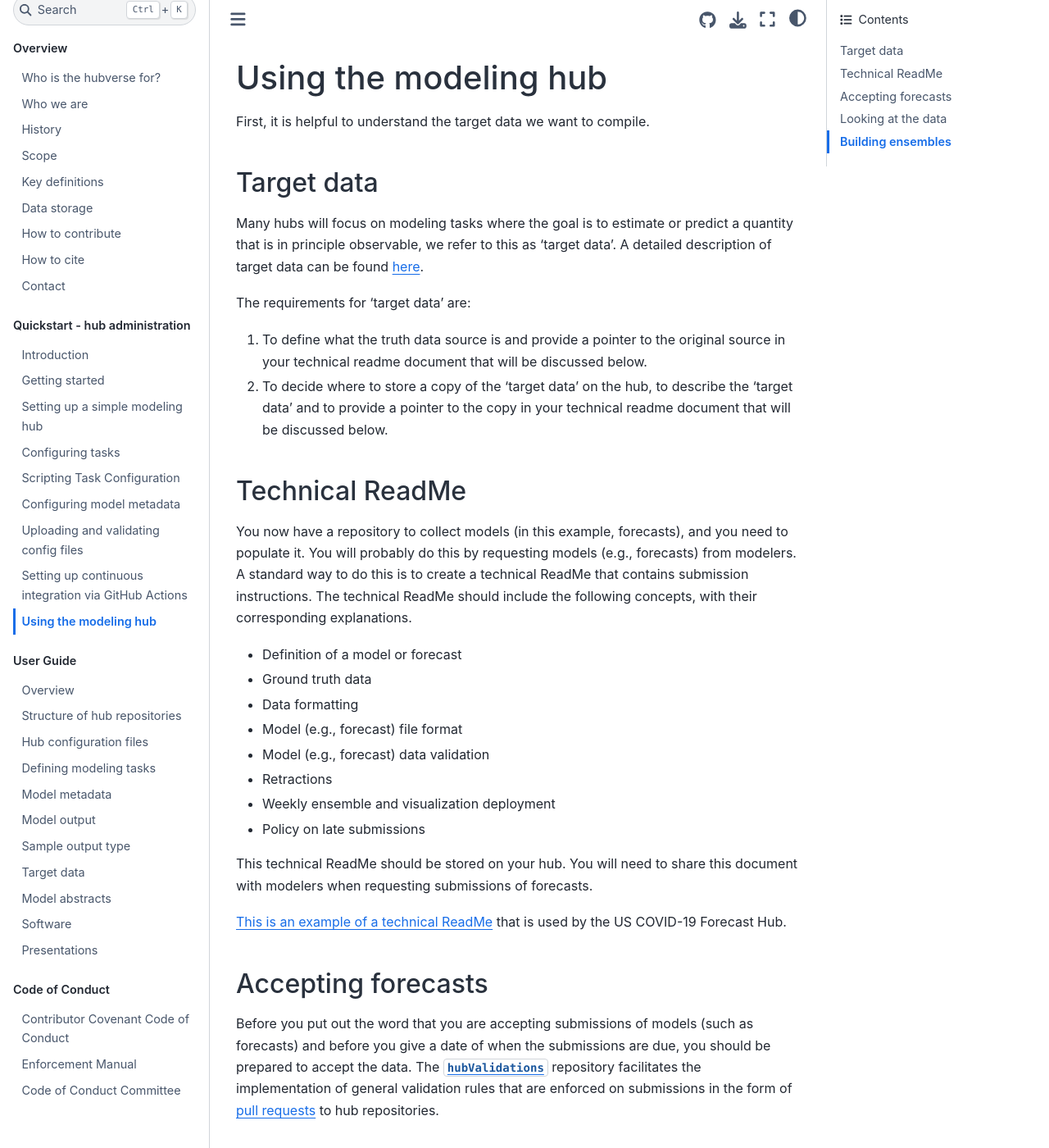
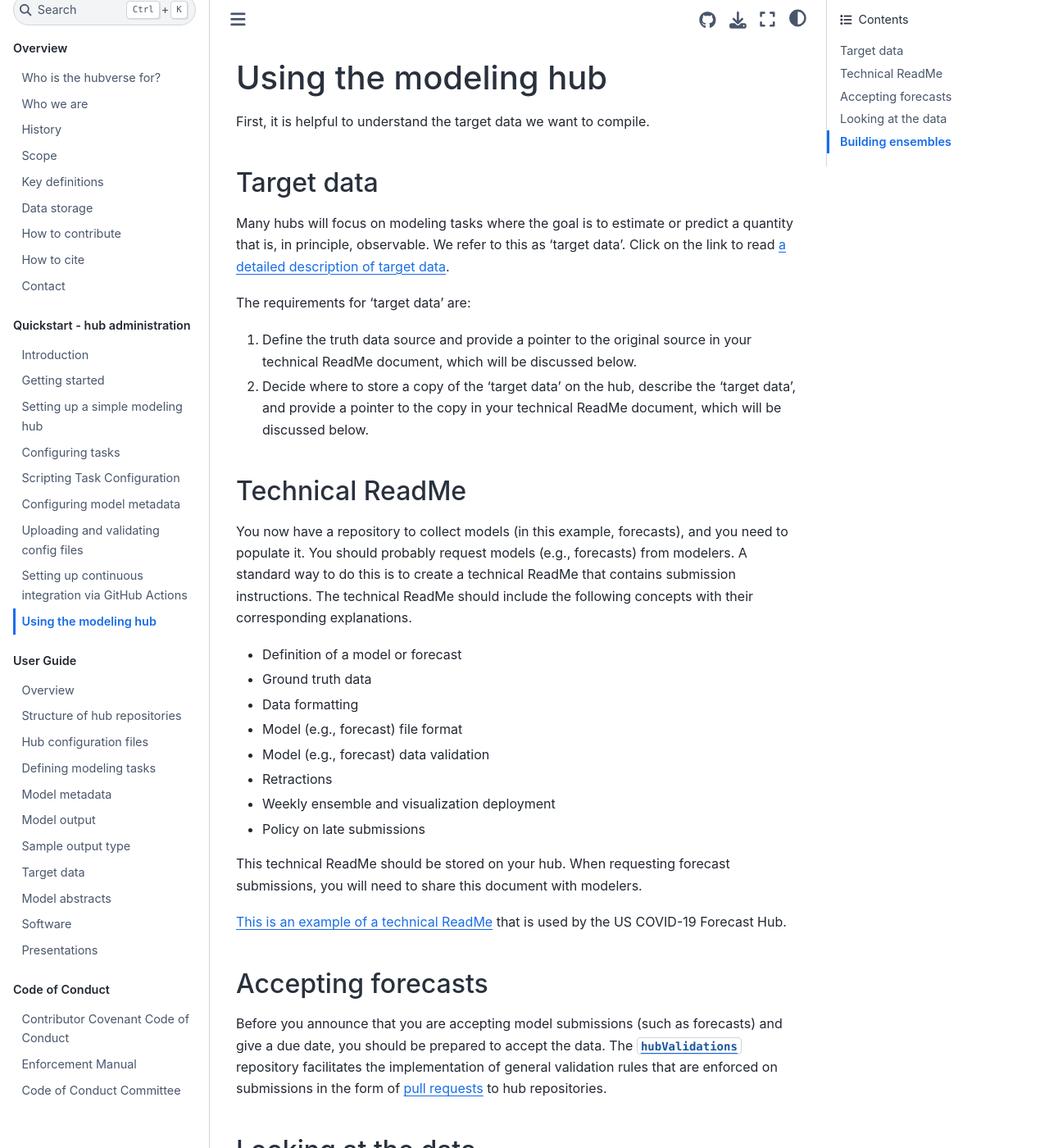
Before and after one commit to hubverse-org/hubDocs, a Sphinx documentation site: the page built from docs/source/quickstart-hub-admin/using-hub.md, in a window 1280 px wide and 1400 px high. Shown: the whole window at 82% size. Built offline with Sphinx 7.4.7 and the Sphinx Book theme 1.1.4, drawn with Linux system fonts in a browser that asks for light colours; comment, search, counter and statistics services are not loaded; some of the changed text lies outside the part shown.

Commit message:
Uninformative link and Grammarly edits

```diff
--- a/docs/source/quickstart-hub-admin/using-hub.md
+++ b/docs/source/quickstart-hub-admin/using-hub.md
@@ -4,15 +4,15 @@ First, it is helpful to understand the target data we want to compile.
 
 ## Target data
 
-Many hubs will focus on modeling tasks where the goal is to estimate or predict a quantity that is in principle observable, we refer to this as 'target data'. A detailed description of target data can be found [here](../user-guide/target-data.md).
+Many hubs will focus on modeling tasks where the goal is to estimate or predict a quantity that is, in principle, observable. We refer to this as 'target data'. Click on the link to read [a detailed description of target data](../user-guide/target-data.md).
 
 The requirements for 'target data' are:
-1. To define what the truth data source is and provide a pointer to the original source in your technical readme document that will be discussed below.
-2. To decide where to store a copy of the 'target data' on the hub, to describe the 'target data' and to provide a pointer to the copy in your technical readme document that will be discussed below.
+1. Define the truth data source and provide a pointer to the original source in your technical ReadMe document, which will be discussed below.
+2. Decide where to store a copy of the 'target data' on the hub, describe the 'target data', and provide a pointer to the copy in your technical ReadMe document, which will be discussed below.
 
 ## Technical ReadMe
 
-You now have a repository to collect models (in this example, forecasts), and you need to populate it. You will probably do this by requesting models (e.g., forecasts) from modelers. A standard way to do this is to create a technical ReadMe that contains submission instructions. The technical ReadMe should include the following concepts, with their corresponding explanations.
+You now have a repository to collect models (in this example, forecasts), and you need to populate it. You should probably request models (e.g., forecasts) from modelers. A standard way to do this is to create a technical ReadMe that contains submission instructions. The technical ReadMe should include the following concepts with their corresponding explanations.
 - Definition of a model or forecast
 - Ground truth data
 - Data formatting
@@ -22,16 +22,16 @@ You now have a repository to collect models (in this example, forecasts), and yo
 - Weekly ensemble and visualization deployment
 - Policy on late submissions
 
-This technical ReadMe should be stored on your hub. You will need to share this document with modelers when requesting submissions of forecasts.
+This technical ReadMe should be stored on your hub. When requesting forecast submissions, you will need to share this document with modelers.
 
 [This is an example of a technical ReadMe](https://github.com/reichlab/covid19-forecast-hub/blob/master/data-processed/README.md) that is used by the US COVID-19 Forecast Hub.
 
 ## Accepting forecasts
 
-Before you put out the word that you are accepting submissions of models (such as forecasts) and before you give a date of when the submissions are due, you should be prepared to accept the data. The [`hubValidations`](https://hubverse-org.github.io/hubValidations/) repository facilitates the implementation of general validation rules that are enforced on submissions in the form of [pull requests](https://docs.github.com/articles/about-pull-requests) to hub repositories.
+Before you announce that you are accepting model submissions (such as forecasts) and give a due date, you should be prepared to accept the data. The [`hubValidations`](https://hubverse-org.github.io/hubValidations/) repository facilitates the implementation of general validation rules that are enforced on submissions in the form of [pull requests](https://docs.github.com/articles/about-pull-requests) to hub repositories.
 
 ## Looking at the data
-Once you have collected some models, you will want to explore the data. We have built a [software suite](../user-guide/software.md) to support common modeling hub tasks, like loading model output data, plotting the model output data, building ensembles using the data, and in some cases evaluating the predictions made by different models.
+Once you have collected some models, you will want to explore the data. We have built [a software suite](../user-guide/software.md) to support common modeling hub tasks, like loading model output data, plotting the model output data, building ensembles using the data, and in some cases, evaluating the predictions made by different models.
 
 ## Building ensembles
-[`hubEnsembles`](https://hubverse-org.github.io/hubEnsembles/) is an `R` package with functionality to build simple ensembles of data from modeling hubs. Different ensembles can be built using for instance the mean, median, or mode.
+[`hubEnsembles`](https://hubverse-org.github.io/hubEnsembles/) is an `R` package with functionality to build simple ensembles of data from modeling hubs. Different ensembles can be built using, for instance, the mean, median, or mode.
```
